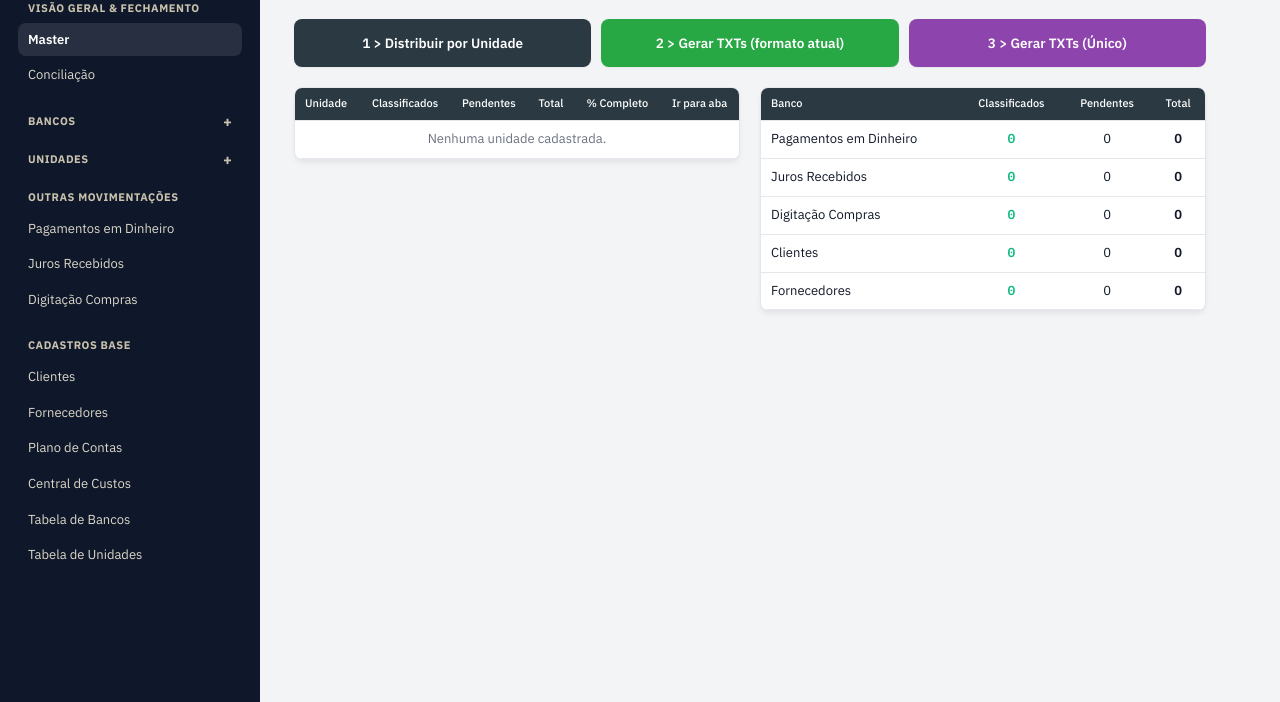
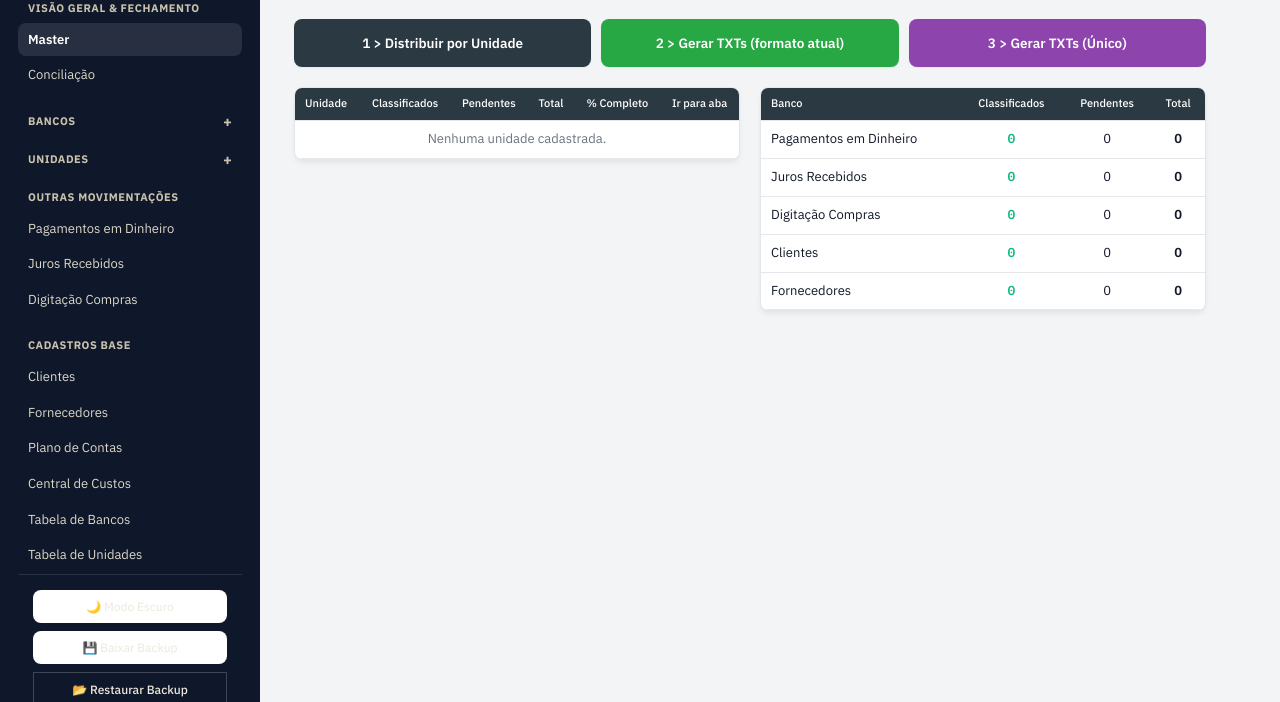
Before and after one commit to Helitonsf/Celesp, a website: page index.html in a window 1280 px wide. Shown: the part 98-800 px from the top of the page. Drawn offline with nearby package versions, Linux system fonts and the light colour scheme.

Commit message:
Add files via upload

```diff
--- a/index.html
+++ b/index.html
@@ -11,6 +11,8 @@
 <script src="https://cdnjs.cloudflare.com/ajax/libs/lz-string/1.5.0/lz-string.min.js"></script>
 <script src="https://cdnjs.cloudflare.com/ajax/libs/localforage/1.10.0/localforage.min.js"></script>
 <link rel="stylesheet" href="css/style.css">
+<link rel="manifest" href="manifest.json">
+<meta name="theme-color" content="#0F172A">
 </head>
 <body>
 <div class="app">
@@ -20,6 +22,15 @@
     <div style="padding: 15px; display:none; flex-direction:column; gap:8px;">
       <button id="btn-add-account" class="ghost" style="width: 100%; border: 1px dashed var(--paper-line); padding: 8px; font-size: 13px;">+ Nova Conta</button>
       <button id="btn-add-unit" class="ghost" style="width: 100%; border: 1px dashed var(--paper-line); padding: 8px; font-size: 13px;">+ Nova Unidade</button>
+    </div>
+    <!-- FASE 1: Melhorias UX e Segurança -->
+    <div style="padding: 15px; display:flex; flex-direction:column; gap:8px; border-top: 1px solid rgba(255,255,255,0.1); margin-top: auto;">
+      <button id="btn-toggle-theme" class="ghost" style="width: 100%; padding: 8px; font-size: 12px; color: #EDE8DD; border: 1px solid rgba(255,255,255,0.2);">🌙 Modo Escuro</button>
+      <button id="btn-backup-data" class="ghost" style="width: 100%; padding: 8px; font-size: 12px; color: #EDE8DD; border: 1px solid rgba(255,255,255,0.2);">💾 Baixar Backup</button>
+      <label class="ghost" style="width: 100%; padding: 8px; font-size: 12px; color: #EDE8DD; border: 1px solid rgba(255,255,255,0.2); cursor:pointer; text-align:center;">
+        📂 Restaurar Backup
+        <input type="file" id="file-restore-data" accept=".json" style="display:none;">
+      </label>
     </div>
   </nav>
 
```
Also changed, not shown: manifest.json (added).
